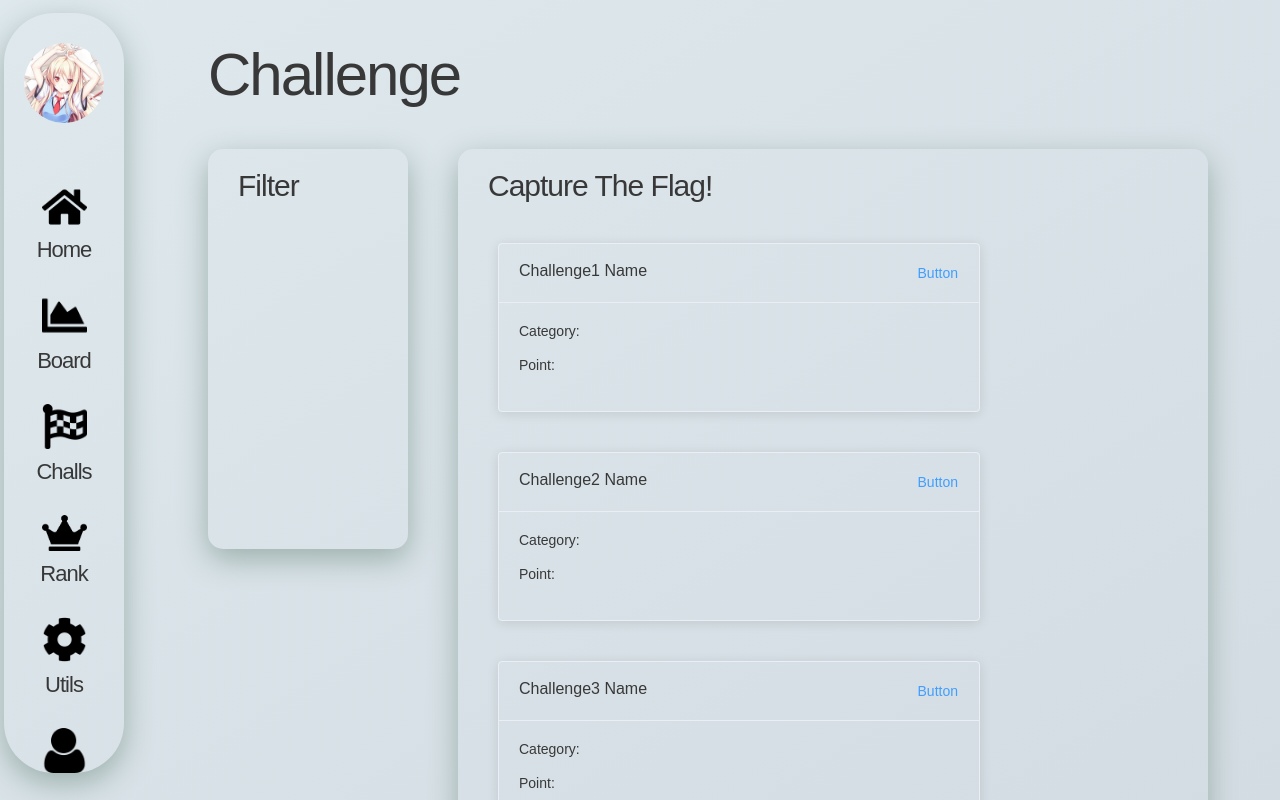
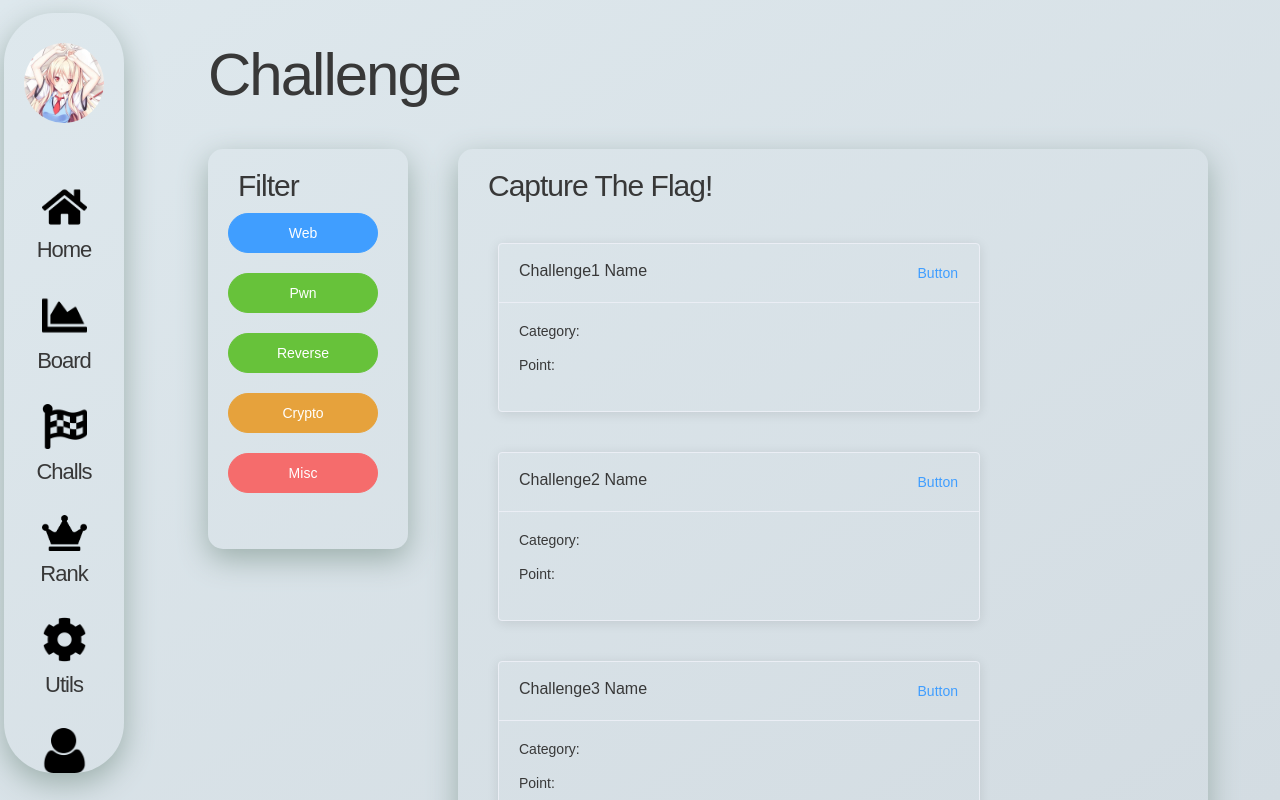
Before and after one commit to Endcat/ciscn-ctfplatform, a Vue app: page /challenge in a window 1280 px wide. Built offline with nearby package versions, Linux system fonts and the light colour scheme.

Commit message:
challenge struct update

```diff
--- /dev/null
+++ b/src/components/challFilter.vue
@@ -0,0 +1,31 @@
+<template>
+    <div class="chall-filter">
+        <ul>
+            <li><el-button class="filter-button" type="primary" round>Web</el-button></li>
+            <li><el-button class="filter-button" type="success" round>Pwn</el-button></li>
+            <li><el-button class="filter-button" type="success" round>Reverse</el-button></li>
+            <li><el-button class="filter-button" type="warning" round>Crypto</el-button></li>
+            <li><el-button class="filter-button" type="danger" round>Misc</el-button></li>
+        </ul>
+    </div>
+</template>
+
+<script>
+    export default {
+        name: "challFilter"
+    }
+</script>
+
+<style scoped>
+.filter-button{
+    margin: 10px auto;
+    width: 150px;
+    float: left;
+}
+    ul{
+        padding-left: 20px;
+        list-style: none;
+        position: relative;
+        width: 100%;
+    }
+</style>
--- a/src/components/homeSponsor.vue
+++ b/src/components/homeSponsor.vue
@@ -29,6 +29,9 @@
 </script>
 
 <style scoped>
+    .sponsor-wrapper{
+        margin-left: 40px;
+    }
     #home-sponsor {
         position: relative;
         padding-top: 20px;
--- a/src/components/sideBar.vue
+++ b/src/components/sideBar.vue
@@ -14,7 +14,7 @@
             </li>
             <li class="nav-menu">
                 <router-link to="/dashboard">
-                <img class="menu-icon" src="@/assets/icons/chart-area.png" alt="board">
+                    <img class="menu-icon" src="@/assets/icons/chart-area.png" alt="board">
                 </router-link>
                 Board
             </li>
--- a/src/views/Challenge.vue
+++ b/src/views/Challenge.vue
@@ -8,6 +8,7 @@
                 <div class="title filter-board-title">
                     Filter
                 </div>
+                <chall-filter></chall-filter>
             </div>
         </div>
         <div class="right-board">
@@ -23,9 +24,10 @@
 
 <script>
     import ChallList from "../components/challList";
+    import ChallFilter from "../components/challFilter";
     export default {
         name: "Challenge",
-        components: {ChallList}
+        components: {ChallFilter, ChallList}
     }
 </script>
 
```
